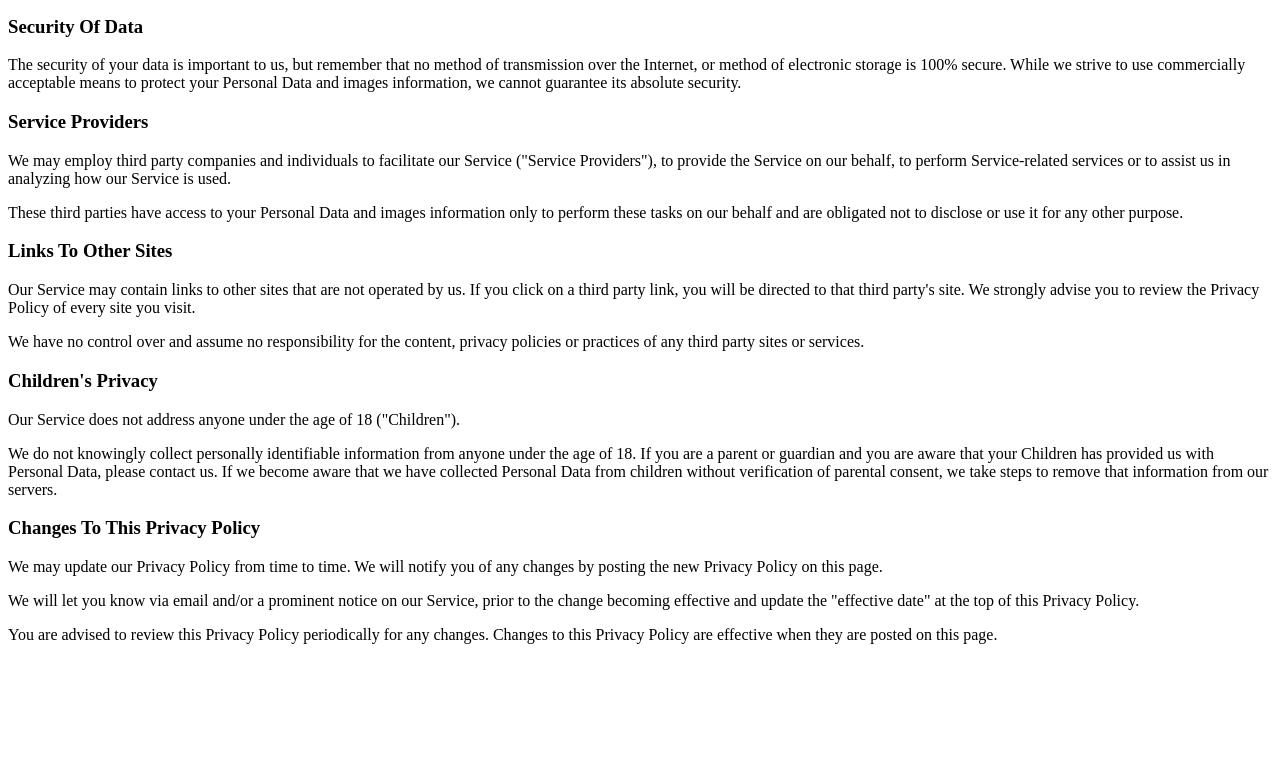
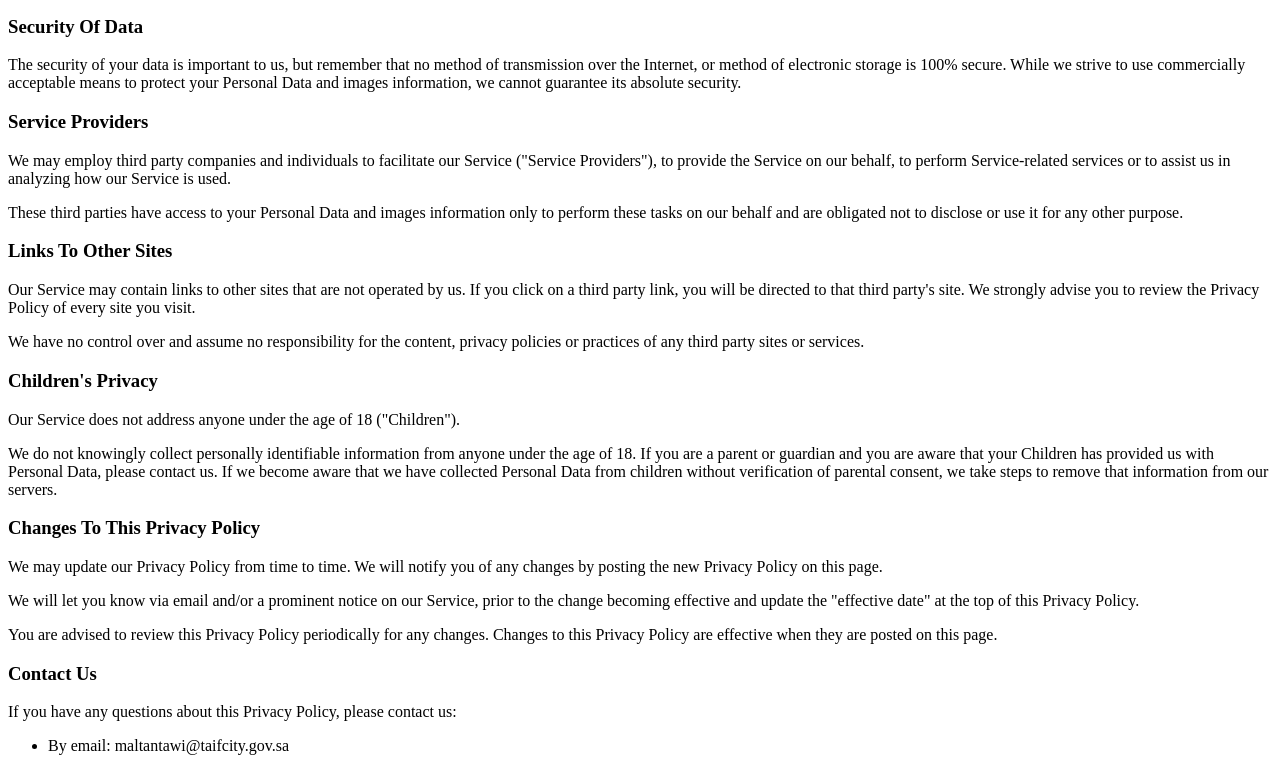
Before and after one commit to mobileAppsTfSA/privacy_policy, a plain HTML site: page index.html in a window 1280 px wide. Shown: the part 1260-2031 px from the top of the page. Before the commit the page ends 1920 px from the top, so only its background shows below. Drawn offline with Linux system fonts and the light colour scheme.

Commit message:
Update index.html

```diff
--- a/index.html
+++ b/index.html
@@ -66,6 +66,10 @@
 <p>We may update our Privacy Policy from time to time. We will notify you of any changes by posting the new Privacy Policy on this page.</p>
 <p>We will let you know via email and/or a prominent notice on our Service, prior to the change becoming effective and update the "effective date" at the top of this Privacy Policy.</p>
 <p>You are advised to review this Privacy Policy periodically for any changes. Changes to this Privacy Policy are effective when they are posted on this page.</p>
-
+<h3>Contact Us</h3>
+<p>If you have any questions about this Privacy Policy, please contact us:</p>
+<ul>
+<li>By email: maltantawi@taifcity.gov.sa</li>
+</ul>
 </body>
 </html>
```
